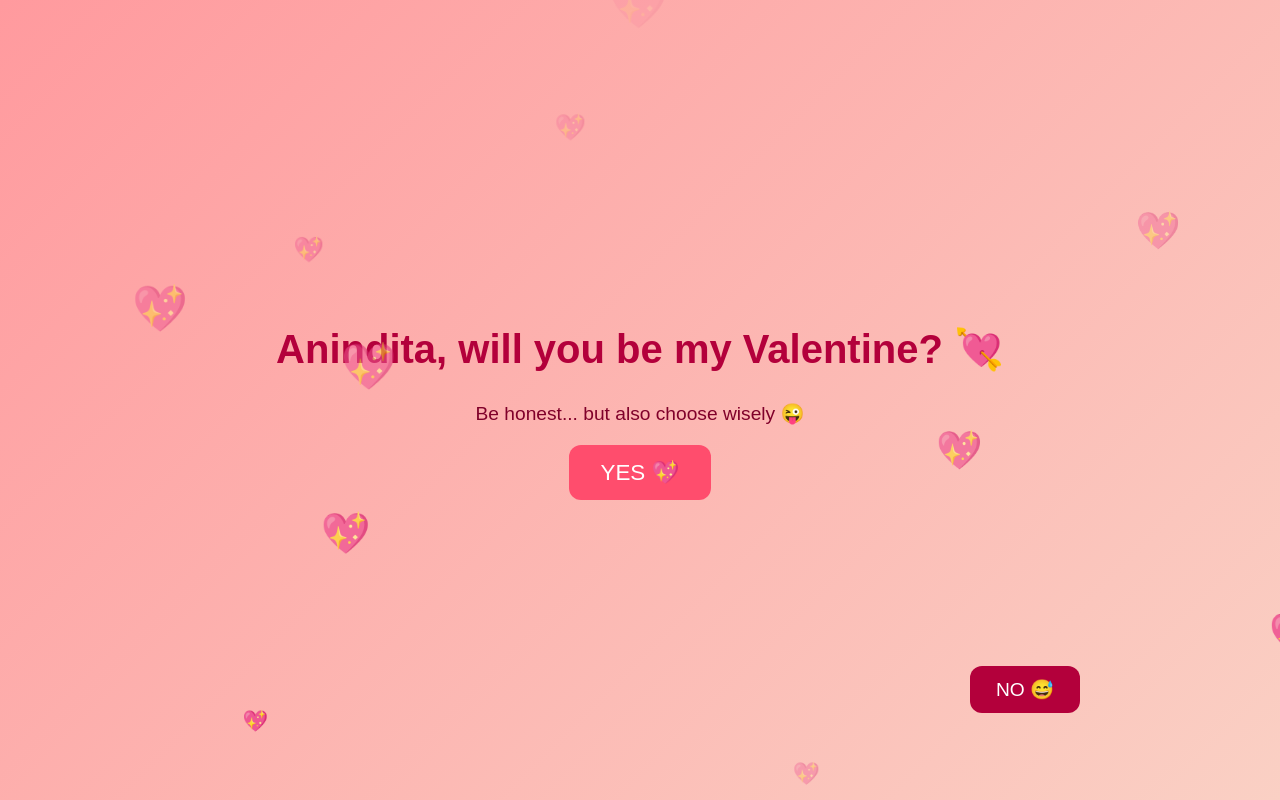
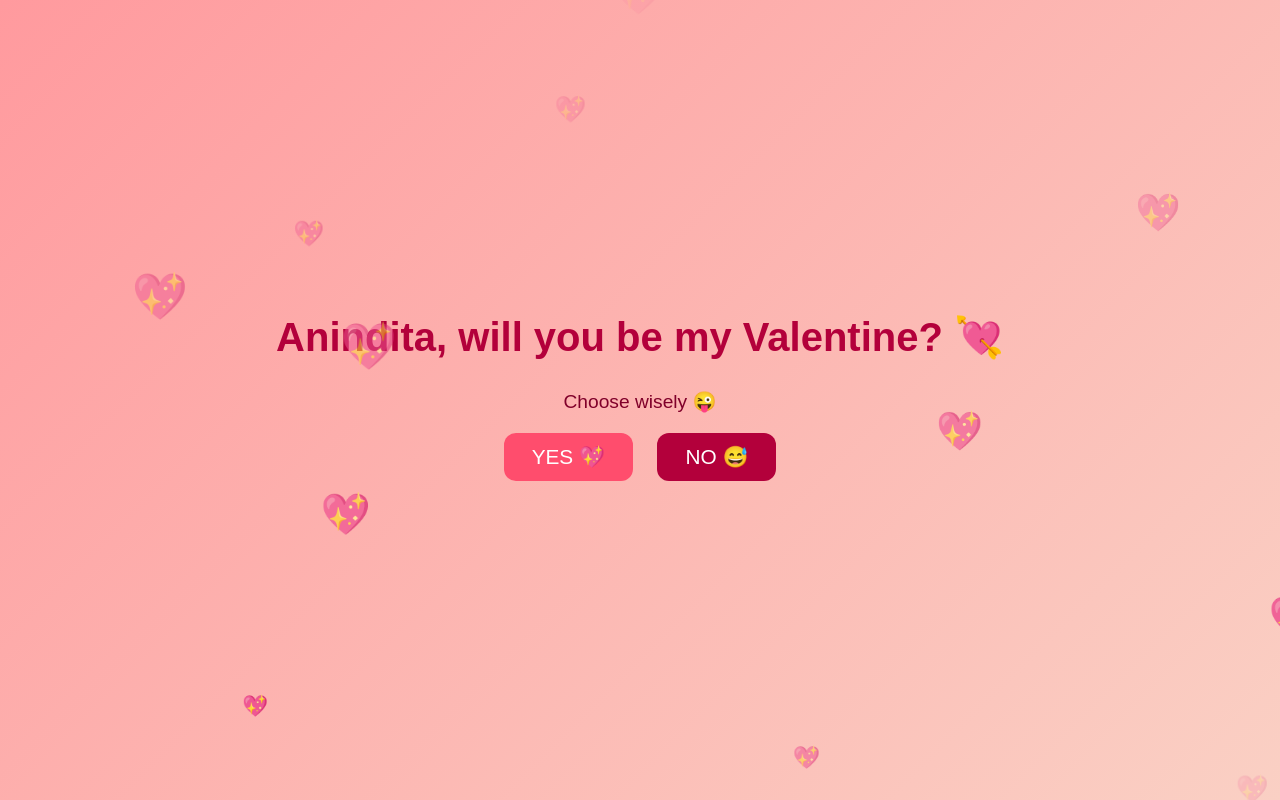
Before and after one commit to siddhantmohanty09/valentinoani, a plain HTML site: page index.html in a window 1280 px wide. Drawn offline with Linux system fonts and the light colour scheme.

Commit message:
Add files via upload

```diff
--- a/index.html
+++ b/index.html
@@ -31,36 +31,34 @@
     margin-bottom: 20px;
   }
 
-  #yesBtn {
-    font-size: 1.4rem;
-    padding: 14px 32px;
+  .buttons {
+    position: relative;
+    height: 80px;
+  }
+
+  button {
+    font-size: 1.3rem;
+    padding: 12px 28px;
     border: none;
     border-radius: 12px;
+    cursor: pointer;
+    transition: transform 0.2s ease;
+  }
+
+  #yesBtn {
     background: #ff4d6d;
     color: white;
-    cursor: pointer;
-    transition: transform 0.2s ease;
+    margin-right: 20px;
     z-index: 10;
   }
 
-  #yesBtn:hover {
-    transform: scale(1.08);
+  #noBtn {
+    background: #b3003b;
+    color: white;
+    position: relative; /* normal at first */
   }
 
-  #noBtn {
-    font-size: 1.2rem;
-    padding: 12px 26px;
-    border: none;
-    border-radius: 12px;
-    background: #b3003b;
-    color: white;
-    position: fixed;
-    top: 20%;
-    left: 60%;
-    pointer-events: none; /* Makes it unclickable */
-  }
-
-  /* Floating hearts */
+  /* Hearts */
   .heart {
     position: fixed;
     bottom: -20px;
@@ -102,48 +100,58 @@
 <body>
 
 <h1>Anindita, will you be my Valentine? 💘</h1>
-<p>Be honest... but also choose wisely 😜</p>
+<p>Choose wisely 😜</p>
 
-<button id="yesBtn">YES 💖</button>
-<button id="noBtn">NO 😅</button>
+<div class="buttons">
+  <button id="yesBtn">YES 💖</button>
+  <button id="noBtn">NO 😅</button>
+</div>
 
 <script>
   const noBtn = document.getElementById("noBtn");
   const yesBtn = document.getElementById("yesBtn");
 
-  let x = window.innerWidth * 0.6;
-  let y = window.innerHeight * 0.3;
-  let vx = 2;
-  let vy = 2;
+  let escapeMode = false;
+  let x = 0, y = 0;
+  let vx = 1.2, vy = 1.2; // slow speed
 
-  function moveNoButton() {
+  function startEscape() {
+    if (escapeMode) return;
+    escapeMode = true;
+
+    const rect = noBtn.getBoundingClientRect();
+    x = rect.left;
+    y = rect.top;
+
+    noBtn.style.position = "fixed";
+
+    moveNo();
+  }
+
+  function moveNo() {
+    if (!escapeMode) return;
+
     x += vx;
     y += vy;
 
-    const btnWidth = noBtn.offsetWidth;
-    const btnHeight = noBtn.offsetHeight;
+    const w = noBtn.offsetWidth;
+    const h = noBtn.offsetHeight;
 
-    if (x <= 0 || x + btnWidth >= window.innerWidth) vx *= -1;
-    if (y <= 0 || y + btnHeight >= window.innerHeight) vy *= -1;
+    if (x <= 0 || x + w >= window.innerWidth) vx *= -1;
+    if (y <= 0 || y + h >= window.innerHeight) vy *= -1;
 
     noBtn.style.left = x + "px";
     noBtn.style.top = y + "px";
 
-    requestAnimationFrame(moveNoButton);
+    requestAnimationFrame(moveNo);
   }
 
-  moveNoButton();
-
-  // Speed up when mouse is near
-  document.addEventListener("mousemove", (e) => {
-    const rect = noBtn.getBoundingClientRect();
-    const dx = e.clientX - (rect.left + rect.width / 2);
-    const dy = e.clientY - (rect.top + rect.height / 2);
-    const dist = Math.sqrt(dx * dx + dy * dy);
-
-    if (dist < 150) {
-      vx += dx > 0 ? -0.5 : 0.5;
-      vy += dy > 0 ? -0.5 : 0.5;
+  // Trigger escape when she tries to hover / click NO
+  noBtn.addEventListener("mouseenter", startEscape);
+  noBtn.addEventListener("mousedown", (e) => {
+    if (!escapeMode) {
+      e.preventDefault();
+      startEscape();
     }
   });
 
```
